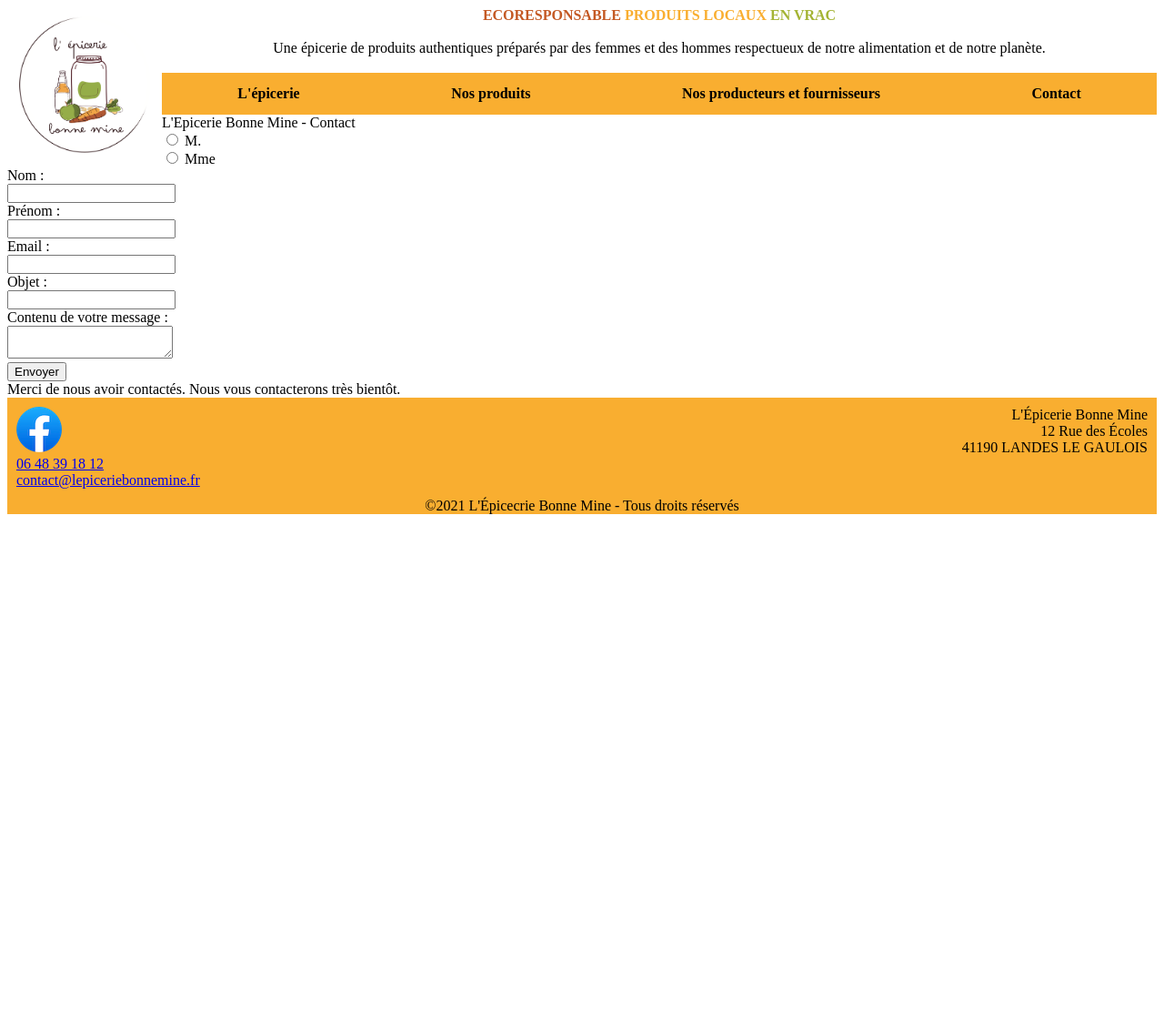
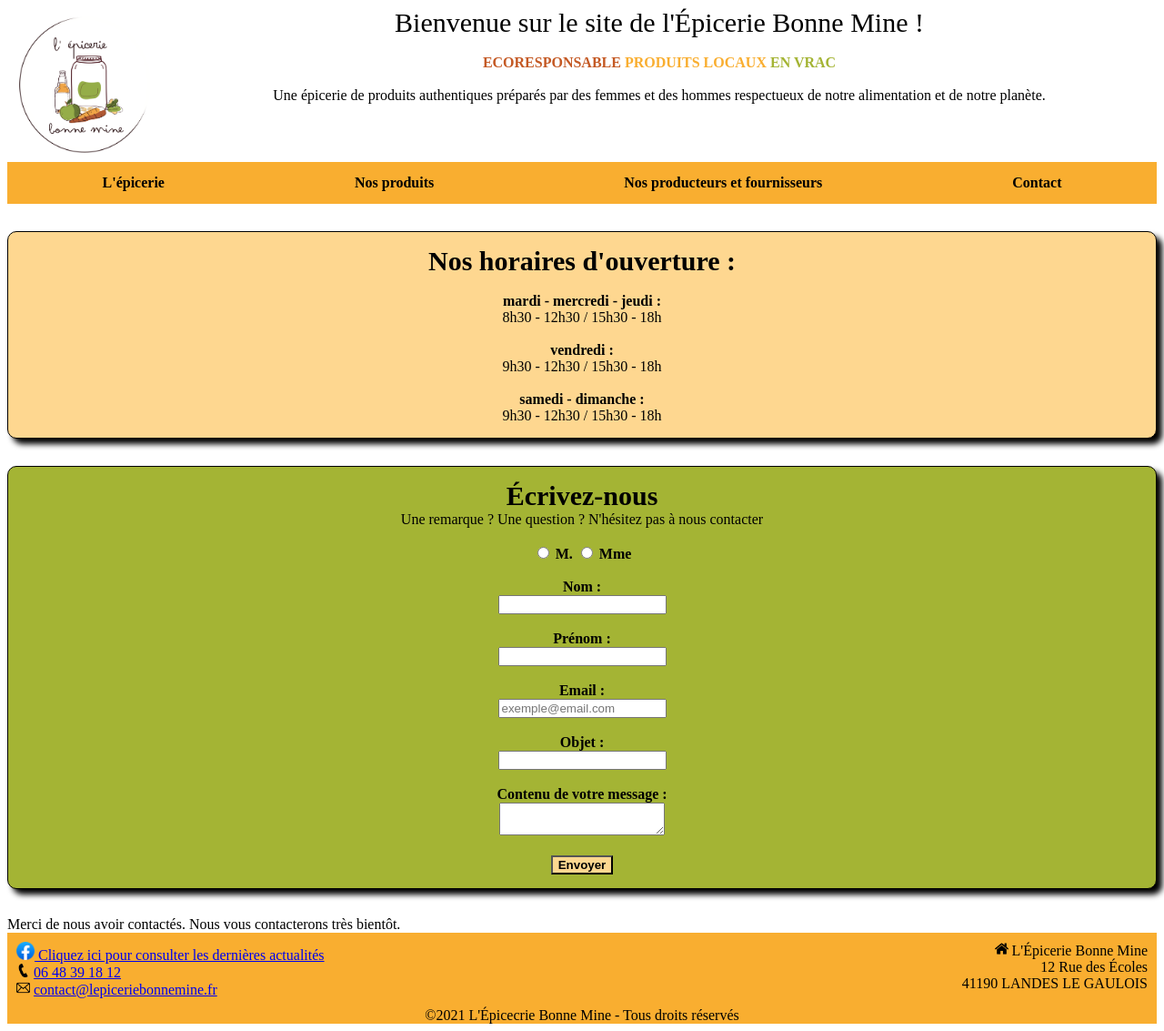
Before and after one commit to SeverineBnr/Bonne_mine, a PHP site: page /contact.php in a window 1280 px wide. Shown: the whole page at 91% size. Before the commit the page ends 565 px from the top, so only its background shows below. Run offline with PHP 8.4, Linux system fonts and the light colour scheme; data that the repository does not hold is empty.

Commit message:
style partie 2 : formulaire de contact

```diff
--- a/contact.php
+++ b/contact.php
@@ -13,7 +13,7 @@
         </header> <!-- ##### end - HEADER ##### -->
 
         <div id="page">
-            L'Epicerie Bonne Mine - Contact <br>
+            <!-- L'Epicerie Bonne Mine - Contact <br> -->
             <?php
                 if(isset($_POST['contact'])){
                     if(isset($_POST['nom']) && isset($_POST['prenom']) && isset($_POST['email']) && isset($_POST['objet']) && isset($_POST['contenu']) && isset($_POST['civilite'])){
@@ -35,29 +35,36 @@
                     }
                 }
             ?>
-
+            <div class="section_horaires">
+                <div class="titre_horaires">Nos horaires d'ouverture :<br></div>
+                <br><div class="gras">mardi - mercredi - jeudi :</div> 8h30 - 12h30 / 15h30 - 18h<br><br>
+                <div class="gras">vendredi :</div> 9h30 - 12h30 / 15h30 - 18h<br><br>
+                <div class="gras">samedi - dimanche :</div> 9h30 - 12h30 / 15h30 - 18h<br>
+            </div>
 
             <form action="contact.php" method="POST">
+                <div class="titre_formulaire">Écrivez-nous<br></div>
+                <div class="description_formulaire">Une remarque ? Une question ? N'hésitez pas à nous contacter<br><br></div>
                 <input type="radio" name="civilite" id="m" value="M.">
-                <label for="m">M.</label><br>
+                <label class="gras" for="m">M.</label>
 
                 <input type="radio" name="civilite" id="mme" value="Mme">
-                <label for="mme">Mme</label><br>
+                <label class="gras" for="mme">Mme</label><br><br>
 
-                <label for="nom">Nom :</label><br>
-                <input type="text" name="nom" id="nom"><br>
+                <label class="gras" for="nom">Nom :</label><br>
+                <input type="text" name="nom" id="nom"><br><br>
 
-                <label for="prenom">Prénom :</label><br>
-                <input type="text" name="prenom" id="prenom"><br>
+                <label class="gras" for="prenom">Prénom :</label><br>
+                <input type="text" name="prenom" id="prenom"><br><br>
 
-                <label for="email">Email :</label><br>
-                <input type="email" name="email" id="email" required><br>
+                <label class="gras" for="email">Email :</label><br>
+                <input type="email" name="email" id="email" required placeholder="exemple@email.com"><br><br>
 
-                <label for="objet">Objet :</label><br>
-                <input type="text" name="objet" id="objet"><br>
+                <label class="gras" for="objet">Objet :</label><br>
+                <input type="text" name="objet" id="objet"><br><br>
 
-                <label for="contenu">Contenu de votre message :</label><br>
-                <textarea name="contenu" id="contenu"></textarea><br>
+                <label class="gras" for="contenu">Contenu de votre message :</label><br>
+                <textarea name="contenu" id="contenu"></textarea><br><br>
 
                 <button type="submit" name="contact" value="Envoyer">Envoyer</button>
             </form>
--- a/footer.html
+++ b/footer.html
@@ -1,16 +1,20 @@
 <div class="ligne">
     <div class="colonne">
-        <a class="logo_fb" href="https://www.facebook.com/lepiceriebonnemine" target="_blank">
-            <img alt="logo Facebook" src="img/Facebook.png"><br>
+        <a href="https://www.facebook.com/lepiceriebonnemine" target="_blank">
+            <img class="logo_fb" alt="logo Facebook" src="img/Facebook.png">
+            Cliquez ici pour consulter les dernières actualités<br>
         </a>
 
+        <img class="logo_telephone" alt="logo telephone" src="img/telephone.png">
         <a class="tel" href="tel:+33648391812">06 48 39 18 12</a><br>
 
+        <img class="logo_mail" alt="logo mail" src="img/mail.png">
         <a class="mail" href="mailto:contact@lepiceriebonnemine.fr">contact@lepiceriebonnemine.fr</a>
     </div>
 
     <div class="colonne">
         <div class="adresse">
+            <img class="logo_boutique" alt="logo boutique" src="img/boutique.png">
             L'Épicerie Bonne Mine<br>
             12 Rue des Écoles <br>
             41190 LANDES LE GAULOIS <br>
--- a/header.html
+++ b/header.html
@@ -2,6 +2,7 @@
 <img src="img/Logo.png" class="logo" alt="Logo de L'Épicerie Bonne Mine">
 
 <div class="slogan">
+    <span class="bienvenue">Bienvenue sur le site de l'Épicerie Bonne Mine !</span><br><br>
     <span class="ecoresponsable">ECORESPONSABLE</span>
     <span class="produits_locaux">PRODUITS LOCAUX</span>
     <span class="en_vrac">EN VRAC</span>
@@ -11,8 +12,8 @@
 </div>
 
 <div class="bar_nav">
-    <div class="element_bar_nav 1"><a href="index.php">L'épicerie</a></div>
-    <div class="element_bar_nav 2"><a href="produits.php">Nos produits</a></div>
-    <div class="element_bar_nav 3"><a href="producteurs.php">Nos producteurs et fournisseurs</a></div>
-    <div class="element_bar_nav 4"><a href="contact.php">Contact</a></div>
+    <div class="element_bar_nav"><a href="index.php">L'épicerie</a></div>
+    <div class="element_bar_nav"><a href="produits.php">Nos produits</a></div>
+    <div class="element_bar_nav"><a href="producteurs.php">Nos producteurs et fournisseurs</a></div>
+    <div class="element_bar_nav"><a href="contact.php">Contact</a></div>
 </div>
--- a/style.css
+++ b/style.css
@@ -6,7 +6,19 @@
     font-weight: bold;
 }
 
+button{
+    background-color: #fed790;
+    font-weight: bold;
+}
+
+.bienvenue{
+    font-family:'Arsenale White';
+    font-size: 30px;
+}
+
 .logo{
+    /* display: inline-block;
+    vertical-align: bottom; */
     width: 150px;
     height: 150px;
     float: left;
@@ -21,36 +33,42 @@
 .ecoresponsable{
     color: #c45924;
     font-weight: bold;
+    font-family: 'Marker Felt';
 }
 
 .produits_locaux{
     color: #f9ae30;
     font-weight: bold;
+    font-family: 'Marker Felt';
 }
 
 .en_vrac{
     color: #a4b434;
     font-weight: bold;
+    font-family: 'Marker Felt';
 }
 
-.descripion{
-
+.description{
+    font-family: 'Abadi MT Condensec';
 }
 
 .bar_nav{
+    /* display: inline-block;
+    vertical-align: bottom; */
+    min-width: 100%;
     display: flex;
     flex-direction: row;
     flex-wrap: wrap; /*les blocs vont à la ligne lorsqu'ils n'ont plus la place*/
     justify-content: space-around;
     align-items: flex-start;
-    /* margin-top: 70px;
     padding: 0;
-    overflow: hidden;*/
+    overflow: hidden;
     background-color: #f9ae30;
 }
 .element_bar_nav{
+    display: flex;
     margin: auto;
-    /* float: left; */
+    float: left;
     font-weight: bold;
 }
 
@@ -75,7 +93,7 @@
 
 
 .pourquoi{
-    font-family: 'Savoye LET';
+    font-family: 'Arsenale White';
     font-size: 30px;
 }
 
@@ -119,13 +137,58 @@
 }
 
 .bonne_mine{
-    font-family: 'Savoye LET';
+    font-family: 'Arsenale White';
+    font-size: 30px;
+}
+/*############################### FORMULAIRE DE CONTACT ###############################*/
+.titre_horaires{
+    font-weight: bold;
+    font-family:'Arsenale White';
     font-size: 30px;
 }
 
+.section_horaires{
+    text-align: center;
+    font-size: 16px;
+    background-color: #fed790;
+    border-radius: 10px;
+    border: 1px black solid; /* bord noir de 1px */
+    box-shadow: 6px 6px 6px black;
+    margin-top: 30px;
+    margin-bottom: 30px;
+    padding-top: 15px;
+    padding-bottom: 15px;
+    padding-left: 15px;
+    padding-right: 15px;
+}
+
+.titre_formulaire{
+    font-weight: bold;
+    font-family:'Arsenale White';
+    font-size: 30px;
+}
+
+form{
+    text-align: center;
+    background-color: #a4b434;
+    border-radius: 10px;
+    border: 1px black solid; /* bord noir de 1px */
+    box-shadow: 6px 6px 6px black;
+    margin-top: 30px;
+    margin-bottom: 30px;
+    padding-top: 15px;
+    padding-bottom: 15px;
+    padding-left: 15px;
+    padding-right: 15px;
+}
+
 footer{
+    display: block;
     background-color: #f9ae30;
-    min-height: 100%;
+    /* min-height: 100%;
+    bottom:0;
+    left:0; */
+    /* box-sizing: border-box;  */
 }
 
 .ligne{
@@ -137,6 +200,27 @@ footer{
     margin: 10px;
 }
 
+.logo_fb{
+    width: 20px;
+    height: 20px;
+}
+
+.logo_mail{
+    width: 15px;
+    height: 15px;
+}
+
+.logo_telephone{
+    width: 15px;
+    height: 15px;
+}
+
+
+.logo_boutique{
+    width: 15px;
+    height: 15px;
+}
+
 .adresse{
     text-align: right;
 }
```
Also changed, not shown: img/boutique.png (added), img/horloge.png (added), img/mail.png (added), img/telephone.png (added).
